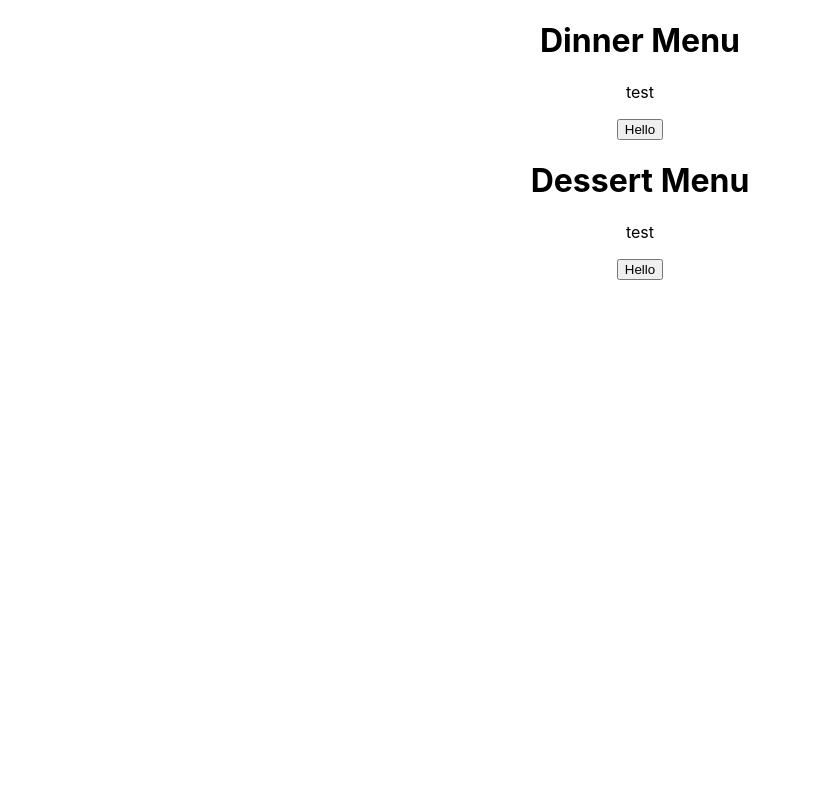
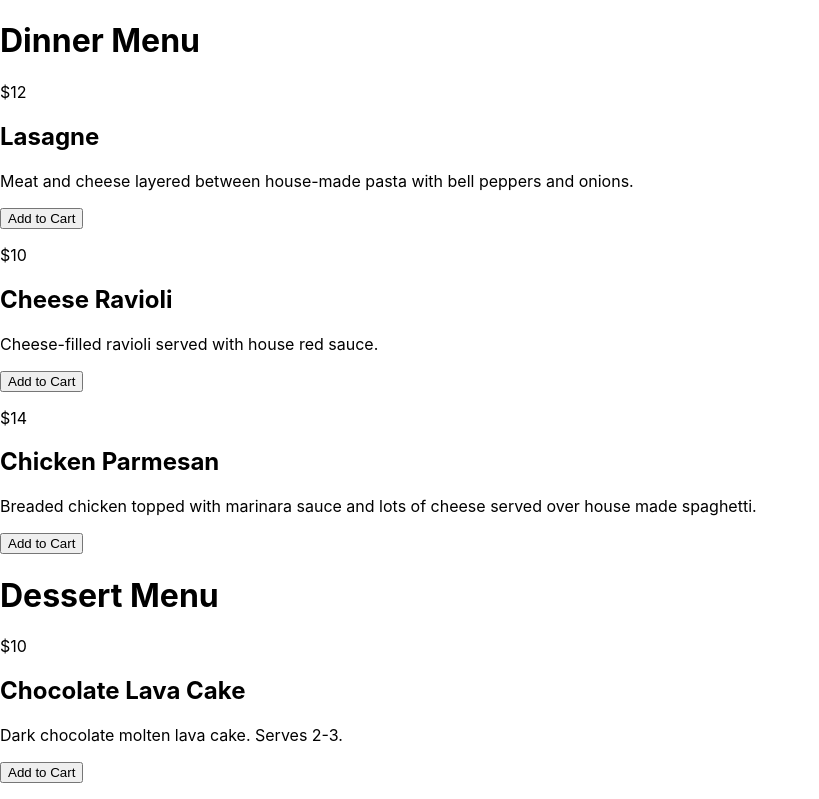
Before and after one commit to valmg11/React-Menu-App, a React (Create React App) app in the folder menu-app/: page / in a window 1280 px wide. Shown: the top 799 px of the page, without its empty margins (0-819 px from the left). Built offline with nearby package versions, Linux system fonts and the light colour scheme.

Commit message:
fixed component functionality

```diff
--- a/menu-app/src/App.js
+++ b/menu-app/src/App.js
@@ -43,9 +43,10 @@
 //   // )
 // }
 // export default App
-import "./App.css"
-import MenuApp from "./components/MenuApp"
+// import "./App.css"
+import MenuApp from "./components/MenuApp/index"
 
+// stores all data
 function App() {
   let menuData = [
     {
@@ -107,6 +108,7 @@ function App() {
   ]
   return (
     <div className="App">
+      {/* passes menuData to MenuApp */}
         <MenuApp data={menuData} />
     </div>
   )
--- a/menu-app/src/components/Menu/index.js
+++ b/menu-app/src/components/Menu/index.js
@@ -1,15 +1,25 @@
 import React from "react"
-import MenuItem from "../MenuItem"
+import MenuItem from "../MenuItem/index"
+
 export default class Menu extends React.Component {
+
   render() {
+
+    // console.log(this.props.menuItems);
     return (
       // <p>{this.props.items}</p>
 
       //prints menu name
-      <div><h1>{this.props.menuName} Menu</h1>
-      {/* <MenuItem {...this.props.menuItems[0]}></MenuItem> */}
-      <p>test</p>
-      <button>Hello</button>
+      <div>
+        <h1>{this.props.menuName} Menu</h1>
+
+        {/* <MenuItem {...this.props.menuItems}></MenuItem> */}
+        {this.props.menuItems.map((item) => (<MenuItem
+        key={item.itemId}
+        items={item}
+        />))}
+        {/* <MenuItem items={this.props.menuItems[0].itemName}/>
+        <MenuItem items={this.props.menuItems[1].itemName}/> */}
       </div>
       )
     }
--- a/menu-app/src/components/MenuApp/index.js
+++ b/menu-app/src/components/MenuApp/index.js
@@ -1,6 +1,6 @@
 // import "./App.css"
-import Menu from "../Menu"
-const MenuApp = (data) => {
+import Menu from "../Menu/index"
+const MenuApp = (props) => {
   // let menuItem = {
   //   "itemId": 1,
   //   "itemPrice": "12",
@@ -8,28 +8,31 @@ const MenuApp = (data) => {
   //   "itemDescription": "Meat and cheese layered between house-made pasta with bell peppers and onions."
   // }
   // below is an example, but in the actual application you pass the data using props to the menuapp function component.
+  // console.log(props.data);
+  // console.log("menu name dinner", props.data[0].menuName)
+  //props.data.menuData does not work
   return (
     <div className="App">
-      <Menu
-        menuName="Dinner"
-        menuData={data}
+      {/* <Menu
+        // menuName="Dinner"
+        menuName={props.data[0].menuName}
+        menuItems={props.data[0].menuItems}
 
-        // menuItems={[
-        //   {
-        //     itemId: 1,
-        //     itemPrice: "12",
-        //     itemName: "Lasagne",
-        //     itemDescription:
-        //       "Meat and cheese layered between house-made pasta with bell peppers and onions.",
-        //   },
-        // ]}
 
       ></Menu>
 
       <Menu
-        menuName="Dessert"
+        // menuName="Dessert"
+        menuName={props.data[1].menuName}
+        menuItems={props.data[1].menuItems}
 
-      ></Menu>
+      ></Menu>       */}
+      {/* {props.data.map((menuName) => (<Menu key={menuName}/>))} works*/}
+      {props.data.map((menu) => (<Menu
+        key={menu.menuName}
+        menuName={menu.menuName}
+        menuItems={menu.menuItems}/>))}
+
       {/* <MenuItem items={menuItem}></MenuItem> */}
     </div>
   )
--- a/menu-app/src/components/MenuItem/index.js
+++ b/menu-app/src/components/MenuItem/index.js
@@ -1,58 +1,4 @@
 import React from "react"
-// const items = [
-//   {
-//     menuName: "Dinner",
-//     menuItems: [
-//       {
-//         "itemId": 1,
-//         "itemPrice": "12",
-//         "itemName": "Lasagne",
-//         "itemDescription": "Meat and cheese layered between house-made pasta with bell peppers and onions."
-//       },
-//       {
-//         "itemId": 2,
-//         "itemPrice": "10",
-//         "itemName": "Cheese Ravioli",
-//         "itemDescription": "Cheese-filled ravioli served with house red sauce."
-//       },
-//       {
-//         "itemId": 3,
-//         "itemPrice": "14",
-//         "itemName": "Chicken Parmesan",
-//         "itemDescription": "Breaded chicken topped with marinara sauce and lots of cheese served over house made spaghetti."
-//       }
-//     ]
-//   },
-//   {
-//     menuName: "Dessert",
-//     menuItems: [
-//       {
-//         "itemId": 45,
-//         "itemPrice": "10",
-//         "itemName": "Chocolate Lava Cake",
-//         "itemDescription": "Dark chocolate molten lava cake. Serves 2-3."
-//       },
-//       {
-//         "itemId": 47,
-//         "itemPrice": "8",
-//         "itemName": "Tiramisu",
-//         "itemDescription": "Layers of espresso-soaked ladyfingers and marscarpone cream topped with cocoa and espresso powder."
-//       },
-//       {
-//         "itemId": 49,
-//         "itemPrice": "5",
-//         "itemName": "Cannolis",
-//         "itemDescription": "Three flaky pastries enclosing a rich, ricotta filling dotted with decadent chocolate chips."
-//       },
-//       {
-//         "itemId": 50,
-//         "itemPrice": "5",
-//         "itemName": "Cappuccino",
-//         "itemDescription": "Steamed milk with two ristretto shots of espresso."
-//       }
-//     ]
-//   }
-// ]
 
 // // const items = [{
 // //   // item 1
@@ -72,7 +18,7 @@ import React from "react"
 // console.log("item:", items[0].menuItems[0].itemName, ",",
 //   items[0].menuItems[1].itemName
 // );
-// Assume that an object is passed in and assigned to the props variable with the following properties:
+// // Assume that an object is passed in and assigned to the props variable with the following properties:
 
 // {
 //         "itemId": 1,
@@ -86,13 +32,17 @@ import React from "react"
 
 // We start by creating the MenuItem class and the render method that renders just one property on the props object:
 
-// in: src/components/MenuItem/index.js:
+// in: src/components/MenuItem/index.js:]
 const MenuItem = ({items}) => {
+   // console.log({...this.props.items})
+   // console.log("items = ",items.itemName)
 return(
-       <div>
-          <h1>{items.itemName}</h1>
-          {/* <p>test</p> */}
-       </div>
+      <div>
+         <p>${items.itemPrice}</p>
+         <h2>{items.itemName}</h2>
+         <p>{items.itemDescription}</p>
+         <button>Add to Cart</button>
+      </div>
 );
 }
 
```
